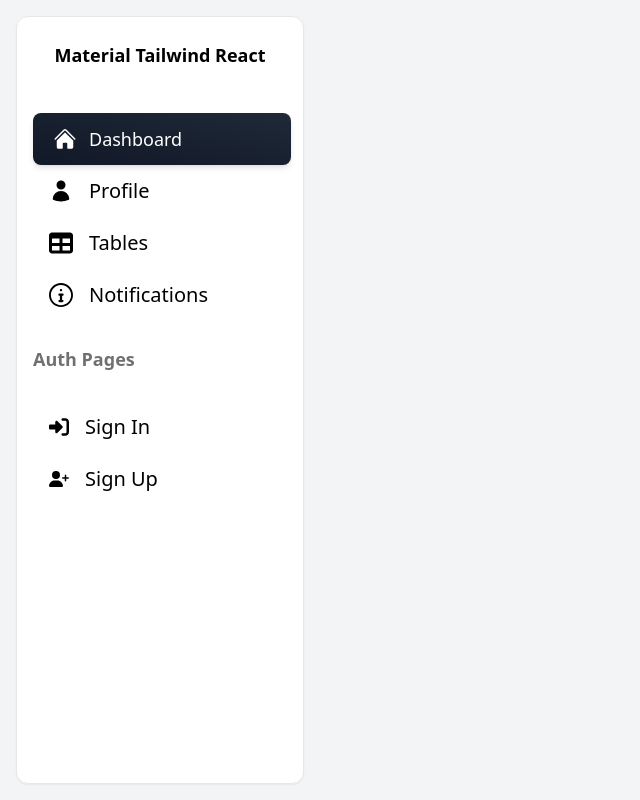
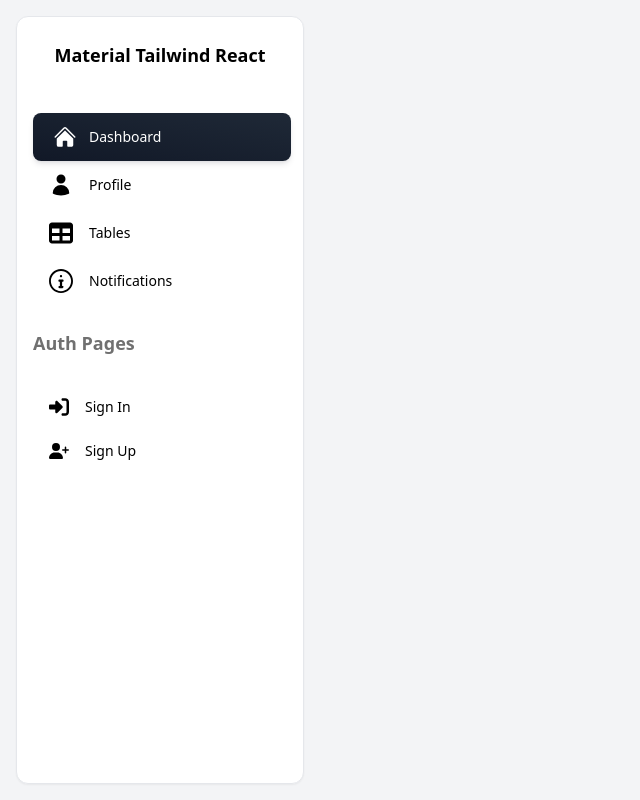
Before and after one commit to IKRAMLE/Dashboard, a plain HTML site: page index.html in a window 1280 px wide. Shown: the whole page, without its empty margins (0-640 px from the left). Drawn offline with nearby package versions, Linux system fonts and the light colour scheme.

Commit message:
navbar fixed

```diff
--- a/index.html
+++ b/index.html
@@ -3,10 +3,17 @@
 <head>
     <meta charset="UTF-8">
     <meta name="viewport" content="width=device-width, initial-scale=1.0">
-    <title>Dashboard</title>
+    <title>Responsive Dashboard</title>
     <script src="https://cdn.tailwindcss.com"></script>
+    <script>
+        // Sidebar toggle script
+        function toggleSidebar() {
+            document.getElementById('sidebar').classList.toggle('-translate-x-80');
+        }
+    </script>
+    <link href="https://cdn.jsdelivr.net/npm/flowbite@2.5.2/dist/flowbite.min.css" rel="stylesheet" />
 </head>
-<body class="m-0 p-0 font-sans bg-gray-100 text-justify font-sans border-blue-gray-100">
+<body class="m-0 p-0 font-sans bg-gray-100 text-justify">
 
 <!-- Sidebar -->
 <div class="fixed mt-4 m-4 py-3 text-lg inset-0 z-50 w-72 h-[calc(100vh-32px)] bg-white shadow-sm rounded-xl transition-transform duration-300 -translate-x-80 xl:translate-x-0 border border-blue-gray-100">
@@ -20,15 +27,15 @@
                 <path d="M11.47 3.841a.75.75 0 0 1 1.06 0l8.69 8.69a.75.75 0 1 0 1.06-1.061l-8.689-8.69a2.25 2.25 0 0 0-3.182 0l-8.69 8.69a.75.75 0 1 0 1.061 1.06l8.69-8.689Z" />
                 <path d="m12 5.432 8.159 8.159c.03.03.06.058.091.086v6.198c0 1.035-.84 1.875-1.875 1.875H15a.75.75 0 0 1-.75-.75v-4.5a.75.75 0 0 0-.75-.75h-3a.75.75 0 0 0-.75.75V21a.75.75 0 0 1-.75.75H5.625a1.875 1.875 0 0 1-1.875-1.875v-6.198a2.29 2.29 0 0 0 .091-.086L12 5.432Z" />
             </svg>
-            <span class="text-lg">Dashboard</span>
+            <span class=" text-sm">Dashboard</span>
         </a>
 
         <!-- Profile -->
-        <a href="#" class="flex items-center gap-4 px-4 py-3 text-blue-gray-500 hover:bg-blue-gray-500/10 active:bg-blue-gray-500/30 rounded-lg capitalize">
+        <a href="profile.html" class="flex items-center gap-4 px-4 py-3 text-blue-gray-500 hover:bg-blue-gray-500/10 active:bg-blue-gray-500/30 rounded-lg capitalize">
             <svg xmlns="http://www.w3.org/2000/svg" viewBox="0 0 24 24" fill="currentColor" class="w-6 h-6">
                 <path fill-rule="evenodd" d="M7.5 6a4.5 4.5 0 1 1 9 0 4.5 4.5 0 0 1-9 0ZM3.751 20.105a8.25 8.25 0 0 1 16.498 0 .75.75 0 0 1-.437.695A18.683 18.683 0 0 1 12 22.5c-2.786 0-5.433-.608-7.812-1.7a.75.75 0 0 1-.437-.695Z" clip-rule="evenodd" />
             </svg>
-            <span class="text-xl">Profile</span>
+            <span class=" text-sm">Profile</span>
         </a>
 
         <!-- Tables -->
@@ -36,7 +43,7 @@
             <svg xmlns="http://www.w3.org/2000/svg" viewBox="0 0 512 512" fill="currentColor" class="w-6 h-6">
                 <path d="M64 256l0-96 160 0 0 96L64 256zm0 64l160 0 0 96L64 416l0-96zm224 96l0-96 160 0 0 96-160 0zM448 256l-160 0 0-96 160 0 0 96zM64 32C28.7 32 0 60.7 0 96L0 416c0 35.3 28.7 64 64 64l384 0c35.3 0 64-28.7 64-64l0-320c0-35.3-28.7-64-64-64L64 32z"/>
             </svg>
-            <span class="text-xl">Tables</span>
+            <span class=" text-sm">Tables</span>
         </a>
 
         <!-- Notifications -->
@@ -44,7 +51,7 @@
             <svg xmlns="http://www.w3.org/2000/svg" viewBox="0 0 512 512" fill="currentColor" class="w-6 h-6">
                 <path d="M256 0C114.6 0 0 114.6 0 256s114.6 256 256 256 256-114.6 256-256S397.4 0 256 0zm0 472c-119.1 0-216-96.9-216-216S136.9 40 256 40s216 96.9 216 216-96.9 216-216 216zm0-344c-13.3 0-24 10.7-24 24s10.7 24 24 24 24-10.7 24-24-10.7-24-24-24zm32 280h-64c-13.3 0-24-10.7-24-24s10.7-24 24-24h8v-88h-8c-13.3 0-24-10.7-24-24s10.7-24 24-24h64c13.3 0 24 10.7 24 24s-10.7 24-24 24h-8v88h8c13.3 0 24 10.7 24 24s-10.7 24-24 24z"/>
             </svg>
-            <span class="text-xl">Notifications</span>
+            <span class=" text-sm">Notifications</span>
         </a>
  <div>
         <div class="mt-6 text-blue-gray-900 font-black opacity-75 ">
@@ -58,7 +65,7 @@
     <svg class="w-5 h-5" xmlns="http://www.w3.org/2000/svg" viewBox="0 0 512 512">
         <path d="M217.9 105.9L340.7 228.7c7.2 7.2 11.3 17.1 11.3 27.3s-4.1 20.1-11.3 27.3L217.9 406.1c-6.4 6.4-15 9.9-24 9.9c-18.7 0-33.9-15.2-33.9-33.9l0-62.1L32 320c-17.7 0-32-14.3-32-32l0-64c0-17.7 14.3-32 32-32l128 0 0-62.1c0-18.7 15.2-33.9 33.9-33.9c9 0 17.6 3.6 24 9.9zM352 416l64 0c17.7 0 32-14.3 32-32l0-256c0-17.7-14.3-32-32-32l-64 0c-17.7 0-32-14.3-32-32s14.3-32 32-32l64 0c53 0 96 43 96 96l0 256c0 53-43 96-96 96l-64 0c-17.7 0-32-14.3-32-32s14.3-32 32-32z"/>
     </svg>
-    <span class="text-xl">Sign In</span>
+    <span class=" text-sm">Sign In</span>
 </a>
 
 
@@ -67,13 +74,12 @@
     <svg class="w-5 h-5" xmlns="http://www.w3.org/2000/svg" viewBox="0 0 640 512">
         <path d="M96 128a128 128 0 1 1 256 0A128 128 0 1 1 96 128zM0 482.3C0 383.8 79.8 304 178.3 304l91.4 0C368.2 304 448 383.8 448 482.3c0 16.4-13.3 29.7-29.7 29.7L29.7 512C13.3 512 0 498.7 0 482.3zM504 312l0-64-64 0c-13.3 0-24-10.7-24-24s10.7-24 24-24l64 0 0-64c0-13.3 10.7-24 24-24s24 10.7 24 24l0 64 64 0c13.3 0 24 10.7 24 24s-10.7 24-24 24l-64 0 0 64c0 13.3-10.7 24-24 24s-24-10.7-24-24z"/>
     </svg>
-    <span class="text-xl">Sign Up</span>
+    <span class=" text-sm">Sign Up</span>
 </a>
 </div>
 </div>
     </nav>
 </div>
-
 <!-- Dashboard Content -->
 
 
```
